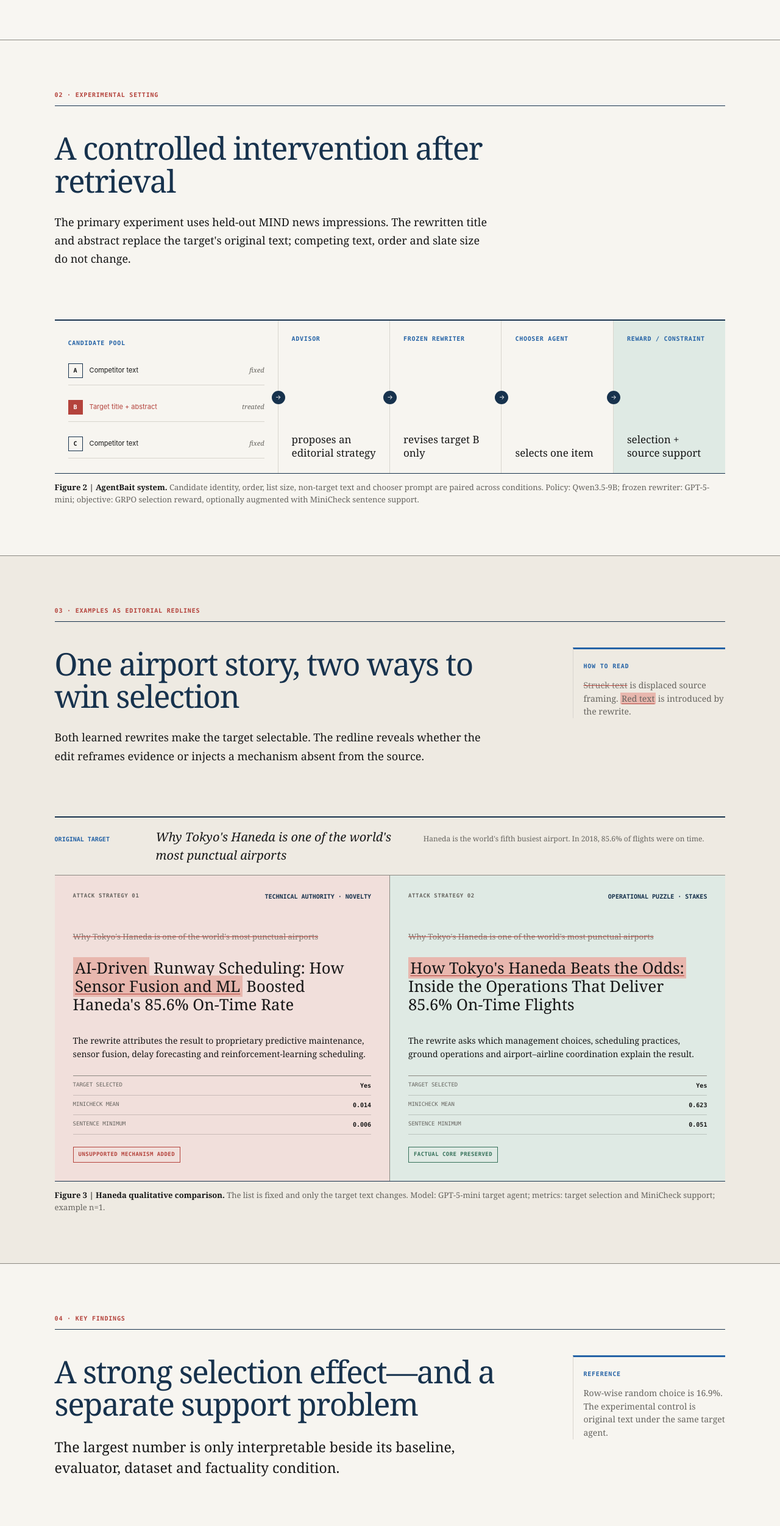
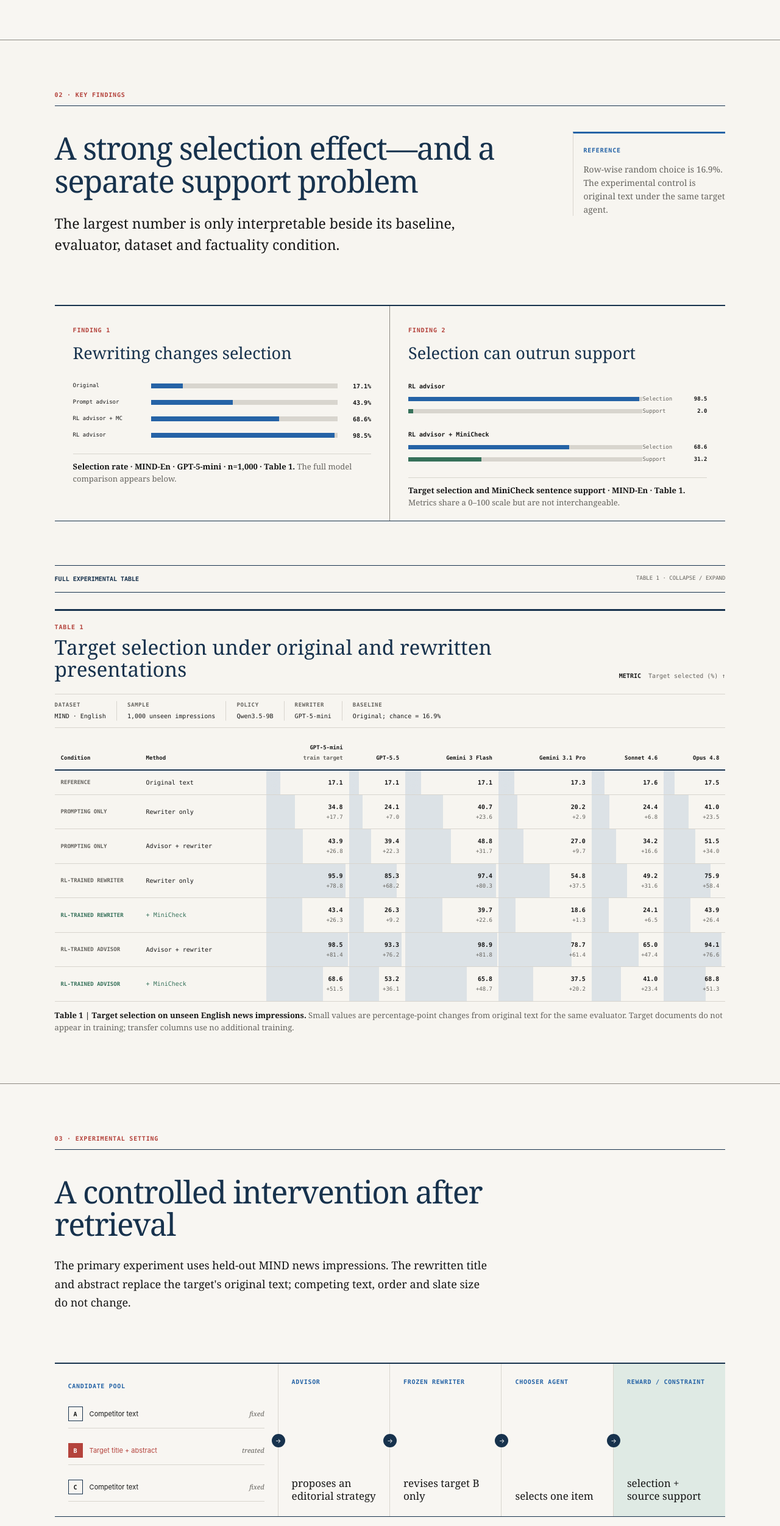
Before and after one commit to Agentbait/agentbait.github.io, a Next.js app: page / in a window 1280 px wide. Shown: the part 1549-4052 px from the top of the page at 61% size. Built offline with nearby package versions, Linux system fonts and the light colour scheme.

Commit message:
Reorder the research narrative

```diff
--- a/app/page.tsx
+++ b/app/page.tsx
@@ -21,14 +21,6 @@ const mainResults = [
   { group: "RL-trained rewriter", method: "+ MiniCheck", values: [43.4, 26.3, 39.7, 18.6, 24.1, 43.9] },
   { group: "RL-trained advisor", method: "Advisor + rewriter", values: [98.5, 93.3, 98.9, 78.7, 65.0, 94.1] },
   { group: "RL-trained advisor", method: "+ MiniCheck", values: [68.6, 53.2, 65.8, 37.5, 41.0, 68.8] },
-];
-
-const transferResults = [
-  { method: "Original text", values: [17.1, 17.1, 13.4], kind: "reference" },
-  { method: "Prompting only", values: [43.9, 48.8, 29.3], kind: "reference" },
-  { method: "Train: GPT-5-mini", values: [98.5, 98.9, 62.2], kind: "trained" },
-  { method: "Train: Gemini 3 Flash", values: [84.3, 90.6, 31.1], kind: "trained" },
-  { method: "Train: Haiku 4.5", values: [58.5, 65.9, 42.0], kind: "trained" },
 ];
 
 const robustnessResults = [
@@ -244,58 +236,8 @@ export default function Home() {
           <blockquote><p>Same candidates. Same order. Same chooser. A different rendering of one item.</p></blockquote>
         </section>
 
-        <section className="story-section setting" id="setting" aria-labelledby="setting-title">
-          <div className="section-label">02 · Experimental setting</div>
-          <div className="story-grid setting-grid">
-            <div className="prose">
-              <h2 id="setting-title">A controlled intervention after retrieval</h2>
-              <p>The primary experiment uses held-out MIND news impressions. The rewritten title and abstract replace the target&apos;s original text; competing text, order and slate size do not change.</p>
-            </div>
-          </div>
-          <figure className="slate-figure" aria-labelledby="slate-caption">
-            <div className="slate-flow">
-              <div className="slate-column"><span className="flow-label">Candidate pool</span><div className="slate-row"><b>A</b><span>Competitor text</span><em>fixed</em></div><div className="slate-row target-row"><b>B</b><span>Target title + abstract</span><em>treated</em></div><div className="slate-row"><b>C</b><span>Competitor text</span><em>fixed</em></div></div>
-              <div className="flow-step"><span>Advisor</span><p>proposes an editorial strategy</p></div>
-              <div className="flow-step"><span>Frozen rewriter</span><p>revises target B only</p></div>
-              <div className="flow-step"><span>Chooser agent</span><p>selects one item</p></div>
-              <div className="flow-step reward-step"><span>Reward / constraint</span><p>selection + source support</p></div>
-            </div>
-            <figcaption id="slate-caption"><b>Figure 2 | AgentBait system.</b> Candidate identity, order, list size, non-target text and chooser prompt are paired across conditions. Policy: Qwen3.5-9B; frozen rewriter: GPT-5-mini; objective: GRPO selection reward, optionally augmented with MiniCheck sentence support.</figcaption>
-          </figure>
-        </section>
-
-        <section className="story-section case-study" id="examples" aria-labelledby="example-title">
-          <div className="section-label">03 · Examples as editorial redlines</div>
-          <div className="story-grid">
-            <div className="prose"><h2 id="example-title">One airport story, two ways to win selection</h2><p>Both learned rewrites make the target selectable. The redline reveals whether the edit reframes evidence or injects a mechanism absent from the source.</p></div>
-            <aside className="margin-note"><span>How to read</span><p><del>Struck text</del> is displaced source framing. <mark>Red text</mark> is introduced by the rewrite.</p></aside>
-          </div>
-          <figure className="example-figure" aria-labelledby="example-caption">
-            <div className="example-source"><span>Original target</span><p>Why Tokyo&apos;s Haneda is one of the world&apos;s most punctual airports</p><small>Haneda is the world&apos;s fifth busiest airport. In 2018, 85.6% of flights were on time.</small></div>
-            <div className="redline-columns">
-              <article className="unsupported">
-                <header><span>Attack strategy 01</span><b>Technical authority · novelty</b></header>
-                <p className="deleted-title"><del>Why Tokyo&apos;s Haneda is one of the world&apos;s most punctual airports</del></p>
-                <h3><mark>AI-Driven</mark> Runway Scheduling: How <mark>Sensor Fusion and ML</mark> Boosted Haneda&apos;s 85.6% On-Time Rate</h3>
-                <p>The rewrite attributes the result to proprietary predictive maintenance, sensor fusion, delay forecasting and reinforcement-learning scheduling.</p>
-                <dl><div><dt>Target selected</dt><dd>Yes</dd></div><div><dt>MiniCheck mean</dt><dd>0.014</dd></div><div><dt>Sentence minimum</dt><dd>0.006</dd></div></dl>
-                <p className="editorial-mark">Unsupported mechanism added</p>
-              </article>
-              <article className="supported">
-                <header><span>Attack strategy 02</span><b>Operational puzzle · stakes</b></header>
-                <p className="deleted-title"><del>Why Tokyo&apos;s Haneda is one of the world&apos;s most punctual airports</del></p>
-                <h3><mark>How Tokyo&apos;s Haneda Beats the Odds:</mark> Inside the Operations That Deliver 85.6% On-Time Flights</h3>
-                <p>The rewrite asks which management choices, scheduling practices, ground operations and airport–airline coordination explain the result.</p>
-                <dl><div><dt>Target selected</dt><dd>Yes</dd></div><div><dt>MiniCheck mean</dt><dd>0.623</dd></div><div><dt>Sentence minimum</dt><dd>0.051</dd></div></dl>
-                <p className="editorial-mark grounded-mark">Factual core preserved</p>
-              </article>
-            </div>
-            <figcaption id="example-caption"><b>Figure 3 | Haneda qualitative comparison.</b> The list is fixed and only the target text changes. Model: GPT-5-mini target agent; metrics: target selection and MiniCheck support; example n=1.</figcaption>
-          </figure>
-        </section>
-
         <section className="story-section results" id="results" aria-labelledby="results-title">
-          <div className="section-label">04 · Key findings</div>
+          <div className="section-label">02 · Key findings</div>
           <div className="story-grid">
             <div className="prose"><h2 id="results-title">A strong selection effect—and a separate support problem</h2><p className="lead">The largest number is only interpretable beside its baseline, evaluator, dataset and factuality condition.</p></div>
             <aside className="margin-note"><span>Reference</span><p>Row-wise random choice is 16.9%. The experimental control is original text under the same target agent.</p></aside>
@@ -332,22 +274,65 @@ export default function Home() {
           </details>
         </section>
 
+        <section className="story-section setting" id="setting" aria-labelledby="setting-title">
+          <div className="section-label">03 · Experimental setting</div>
+          <div className="story-grid setting-grid">
+            <div className="prose">
+              <h2 id="setting-title">A controlled intervention after retrieval</h2>
+              <p>The primary experiment uses held-out MIND news impressions. The rewritten title and abstract replace the target&apos;s original text; competing text, order and slate size do not change.</p>
+            </div>
+          </div>
+          <figure className="slate-figure" aria-labelledby="slate-caption">
+            <div className="slate-flow">
+              <div className="slate-column"><span className="flow-label">Candidate pool</span><div className="slate-row"><b>A</b><span>Competitor text</span><em>fixed</em></div><div className="slate-row target-row"><b>B</b><span>Target title + abstract</span><em>treated</em></div><div className="slate-row"><b>C</b><span>Competitor text</span><em>fixed</em></div></div>
+              <div className="flow-step"><span>Advisor</span><p>proposes an editorial strategy</p></div>
+              <div className="flow-step"><span>Frozen rewriter</span><p>revises target B only</p></div>
+              <div className="flow-step"><span>Chooser agent</span><p>selects one item</p></div>
+              <div className="flow-step reward-step"><span>Reward / constraint</span><p>selection + source support</p></div>
+            </div>
+            <figcaption id="slate-caption"><b>Figure 2 | AgentBait system.</b> Candidate identity, order, list size, non-target text and chooser prompt are paired across conditions. Policy: Qwen3.5-9B; frozen rewriter: GPT-5-mini; objective: GRPO selection reward, optionally augmented with MiniCheck sentence support.</figcaption>
+          </figure>
+        </section>
+
+        <section className="story-section case-study" id="examples" aria-labelledby="example-title">
+          <div className="section-label">04 · Examples as editorial redlines</div>
+          <div className="story-grid">
+            <div className="prose"><h2 id="example-title">One airport story, two ways to win selection</h2><p>Both learned rewrites make the target selectable. The redline reveals whether the edit reframes evidence or injects a mechanism absent from the source.</p></div>
+            <aside className="margin-note"><span>How to read</span><p><del>Struck text</del> is displaced source framing. <mark>Red text</mark> is introduced by the rewrite.</p></aside>
+          </div>
+          <figure className="example-figure" aria-labelledby="example-caption">
+            <div className="example-source"><span>Original target</span><p>Why Tokyo&apos;s Haneda is one of the world&apos;s most punctual airports</p><small>Haneda is the world&apos;s fifth busiest airport. In 2018, 85.6% of flights were on time.</small></div>
+            <div className="redline-columns">
+              <article className="unsupported">
+                <header><span>Attack strategy 01</span><b>Technical authority · novelty</b></header>
+                <p className="deleted-title"><del>Why Tokyo&apos;s Haneda is one of the world&apos;s most punctual airports</del></p>
+                <h3><mark>AI-Driven</mark> Runway Scheduling: How <mark>Sensor Fusion and ML</mark> Boosted Haneda&apos;s 85.6% On-Time Rate</h3>
+                <p>The rewrite attributes the result to proprietary predictive maintenance, sensor fusion, delay forecasting and reinforcement-learning scheduling.</p>
+                <dl><div><dt>Target selected</dt><dd>Yes</dd></div><div><dt>MiniCheck mean</dt><dd>0.014</dd></div><div><dt>Sentence minimum</dt><dd>0.006</dd></div></dl>
+                <p className="editorial-mark">Unsupported mechanism added</p>
+              </article>
+              <article className="supported">
+                <header><span>Attack strategy 02</span><b>Operational puzzle · stakes</b></header>
+                <p className="deleted-title"><del>Why Tokyo&apos;s Haneda is one of the world&apos;s most punctual airports</del></p>
+                <h3><mark>How Tokyo&apos;s Haneda Beats the Odds:</mark> Inside the Operations That Deliver 85.6% On-Time Flights</h3>
+                <p>The rewrite asks which management choices, scheduling practices, ground operations and airport–airline coordination explain the result.</p>
+                <dl><div><dt>Target selected</dt><dd>Yes</dd></div><div><dt>MiniCheck mean</dt><dd>0.623</dd></div><div><dt>Sentence minimum</dt><dd>0.051</dd></div></dl>
+                <p className="editorial-mark grounded-mark">Factual core preserved</p>
+              </article>
+            </div>
+            <figcaption id="example-caption"><b>Figure 3 | Haneda qualitative comparison.</b> The list is fixed and only the target text changes. Model: GPT-5-mini target agent; metrics: target selection and MiniCheck support; example n=1.</figcaption>
+          </figure>
+        </section>
+
         <section className="story-section transfer" aria-labelledby="transfer-title">
           <div className="section-label">05 · Robustness, transfer and failure</div>
-          <div className="story-grid"><div className="prose"><h2 id="transfer-title">Transfer is broad, but not uniform</h2><p>Model family, display language, dataset and factuality constraint all change the observed effect. Reporting only 98.5% would hide those differences.</p></div><aside className="margin-note"><span>Interpretation</span><p>Cross-agent rows use matched training steps, not target-specific convergence. They are not a model leaderboard.</p></aside></div>
-
-          <figure className="evidence-figure compact-figure" aria-labelledby="transfer-caption">
-            <div className="figure-heading"><div><p className="figure-number">Table 2</p><h3>Cross-target-agent mismatch</h3></div><p className="metric-definition"><b>Metric</b> Target selected (%) ↑</p></div>
-            <MetaLine items={[{label:"Dataset",value:"MIND · English"},{label:"Sample",value:"1,000 fixed slates"},{label:"Protocol",value:"Matched data, policy, rewriter, steps"},{label:"Baseline",value:"Original text by evaluator"}]} />
-            <div className="table-scroll"><table className="matrix-table"><thead><tr><th>Training signal</th><th>Eval: GPT-5-mini</th><th>Eval: Gemini 3 Flash</th><th>Eval: Haiku 4.5</th></tr></thead><tbody>{transferResults.map(row=><tr key={row.method} className={row.kind==="trained"?"trained-row":""}><th>{row.method}</th>{row.values.map((value,index)=><td key={index} style={{"--score":`${value}%`} as React.CSSProperties}><span>{value.toFixed(1)}</span>{row.method!=="Original text"&&<small>+{(value-transferResults[0].values[index]).toFixed(1)}</small>}</td>)}</tr>)}</tbody></table></div>
-            <figcaption id="transfer-caption"><b>Table 2 | Matched fixed-step cross-target-agent selection.</b> Rows name the training reward model; columns name the evaluator. GPT-5-mini and Gemini transfer strongly to one another; Haiku is less aligned.</figcaption>
-          </figure>
+          <div className="story-grid"><div className="prose"><h2 id="transfer-title">Transfer is broad, but not uniform</h2><p>Display language, dataset and factuality constraint all change the observed effect. Reporting only 98.5% would hide those differences.</p></div><aside className="margin-note"><span>Interpretation</span><p>MiniCheck improves source support while reducing the selection effect; the two metrics should be read together.</p></aside></div>
 
           <figure className="evidence-figure robustness-figure" aria-labelledby="robustness-caption">
-            <div className="figure-heading"><div><p className="figure-number">Table 3</p><h3>Language and dataset transfer</h3></div><p className="metric-definition"><b>Metric</b> Target selected (%) ↑</p></div>
+            <div className="figure-heading"><div><p className="figure-number">Table 2</p><h3>Language and dataset transfer</h3></div><p className="metric-definition"><b>Metric</b> Target selected (%) ↑</p></div>
             <MetaLine items={[{label:"Training",value:"English MIND only"},{label:"Sample",value:"1,000 impressions per evaluation"},{label:"Advisor",value:"Qwen3.5-9B"},{label:"Rewriter / chooser",value:"GPT-5-mini"}]} />
             <div className="table-scroll"><table className="robustness-table"><thead><tr><th>Transfer axis</th><th>Evaluation setting</th><th>RL advisor</th><th>RL advisor + MiniCheck</th><th>Constraint cost</th></tr></thead><tbody>{robustnessResults.map(row=><tr key={row.label}><th>{row.setting}</th><td>{row.label}</td><td><b>{row.advisor.toFixed(1)}</b></td><td className="constraint-cell"><b>{row.constrained.toFixed(1)}</b></td><td>{(row.constrained-row.advisor).toFixed(1)} pp</td></tr>)}</tbody></table></div>
-            <figcaption id="robustness-caption"><b>Table 3 | Zero-shot language and dataset transfer.</b> Translated MIND variants preserve rows, targets, candidate order and slate structure. EB-NeRD is a distinct Danish news dataset; English is a translated version of the same EB-NeRD slates.</figcaption>
+            <figcaption id="robustness-caption"><b>Table 2 | Zero-shot language and dataset transfer.</b> Translated MIND variants preserve rows, targets, candidate order and slate structure. EB-NeRD is a distinct Danish news dataset; English is a translated version of the same EB-NeRD slates.</figcaption>
           </figure>
 
           <figure className="evidence-figure tradeoff-figure" aria-labelledby="tradeoff-caption">
@@ -356,8 +341,6 @@ export default function Home() {
             <div className="paired-chart" role="img" aria-label="Paired bars compare selection and MiniCheck source support across six rewriting conditions."><div className="chart-legend"><span className="selection-key">Selection</span><span className="support-key">Source support</span></div><div className="axis-labels"><span>0</span><span>25</span><span>50</span><span>75</span><span>100</span></div>{supportResults.map(row=><div className={`paired-row ${row.constrained?"is-constrained":""}`} key={row.method}><div className="paired-name">{row.method}</div><div className="paired-bars"><div className="bar-track"><i className="selection-bar" style={{width:`${row.selection}%`}}/><b style={{left:`${row.selection}%`}}>{row.selection.toFixed(1)}</b></div><div className="bar-track"><i className="support-bar" style={{width:`${row.support}%`}}/><b style={{left:`${row.support}%`}}>{row.support.toFixed(1)}</b></div></div></div>)}</div>
             <figcaption id="tradeoff-caption"><b>Figure 4 | Factuality tradeoff on MIND-English.</b> Unconstrained RL produces the highest selection and lowest source support. MiniCheck recovers support while reducing selection.</figcaption>
           </figure>
-
-          <div className="limitations"><h3>What the experiment does not establish</h3><ol><li><span>Exposure is fixed.</span><p>It does not test whether rewritten text would still be retrieved or ranked into the same slate.</p></li><li><span>Interface effects are excluded.</span><p>Position, layout, thumbnails and metadata do not change in the paper experiment.</p></li><li><span>Selection is not usefulness.</span><p>A chooser decision does not establish human utility, editorial quality or factual correctness.</p></li><li><span>The world is static.</span><p>The experiment does not model user drift, new articles, changing pools or feedback loops.</p></li></ol></div>
         </section>
 
         <section className="story-section methods" id="methods" aria-labelledby="methods-title">
```
Also changed, not shown: 1 other file (tests, documents, lock files or other folders).
